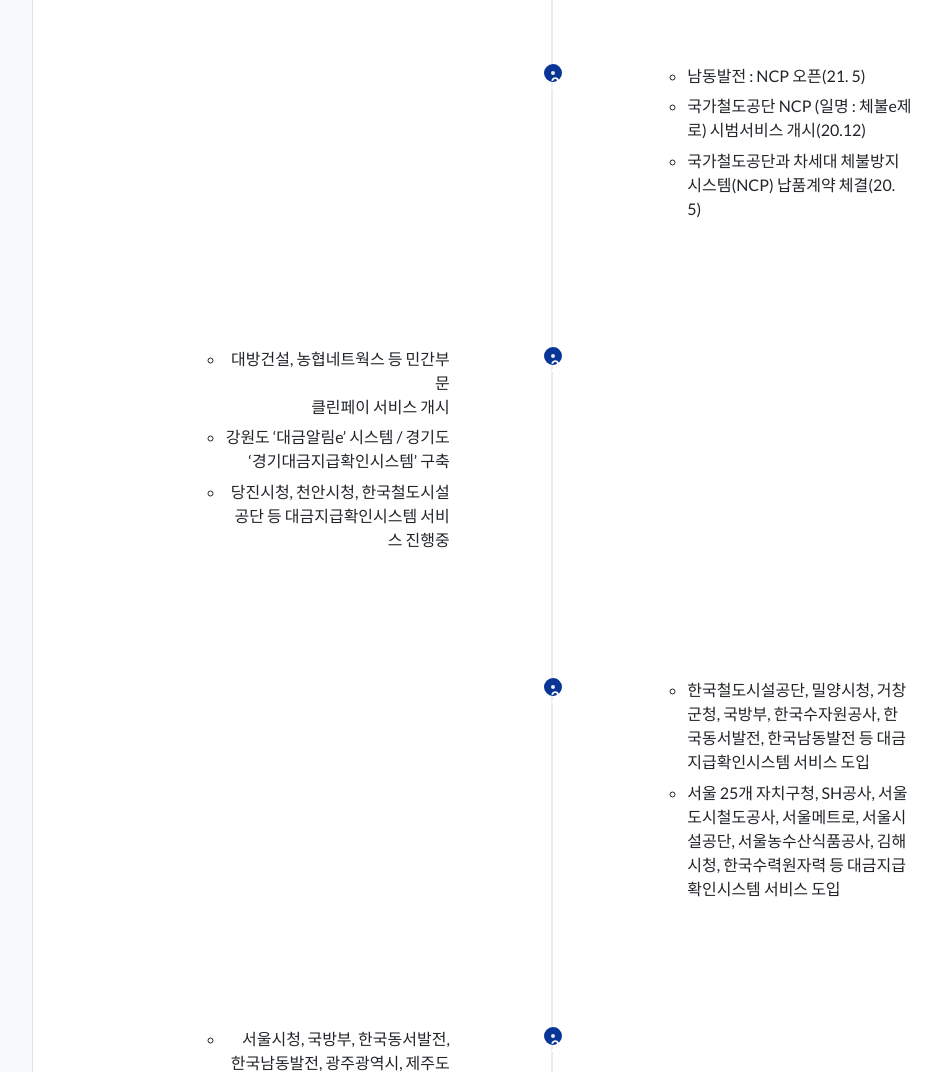
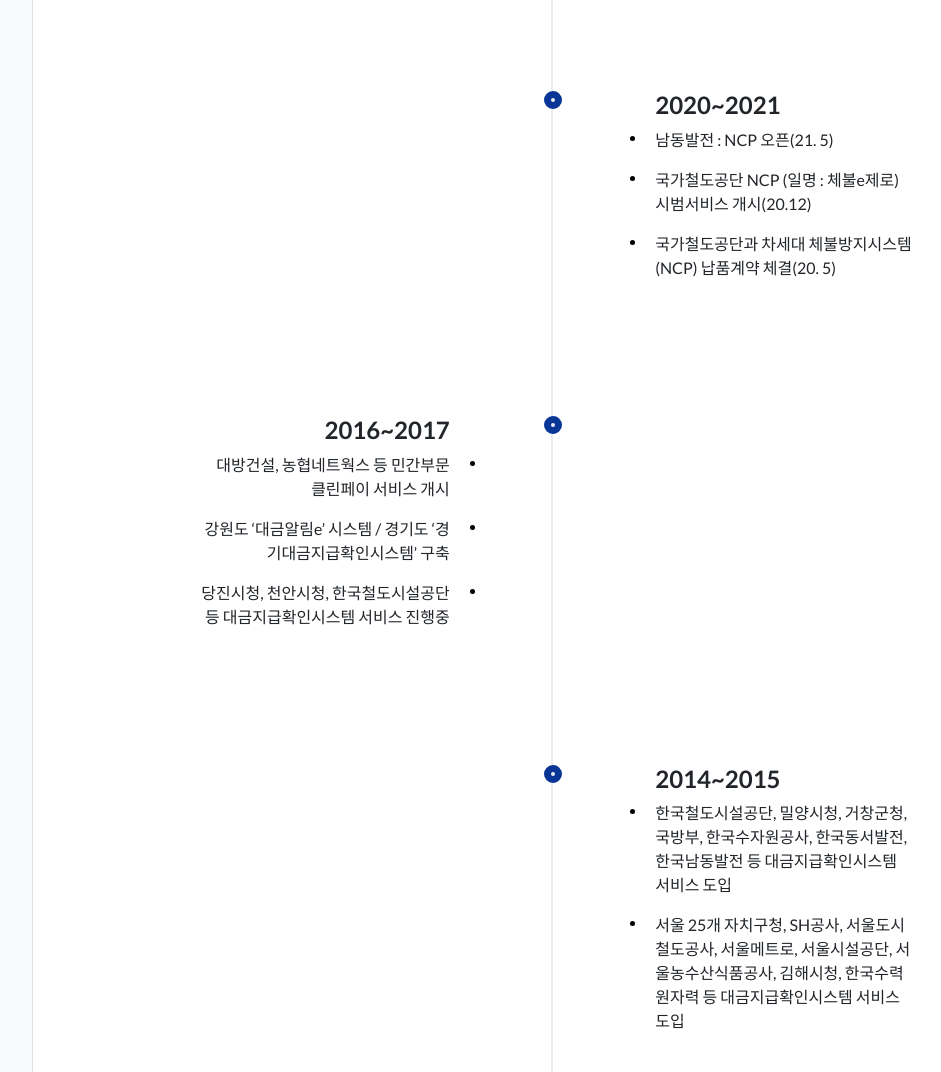
Before and after one commit to bhvcs/paycoms_temp, a plain HTML site: page service-perform.html in a window 1280 px wide. Shown: the part 1140-2212 px from the top of the page, without its empty margins (208-1149 px from the left). Drawn offline with nearby package versions, Linux system fonts and the light colour scheme.

Commit message:
서비스 실적 수정

```diff
--- a/css/ser-perform.css
+++ b/css/ser-perform.css
@@ -113,12 +113,38 @@
 }
 .timeline .timeline-body > ul,
 .timeline .timeline-body > p {
+    list-style: none;
     font-size: 1.0em;
     font-weight: 500;
   margin-bottom: 0;
+  padding: 0;
 }
 .timeline .timeline-body > ul li{
-    margin-bottom: 0.4rem;
+    margin-bottom: 1rem;
+    position: relative;
+}
+.timeline .timeline-body > ul li:before{
+  content: "";
+  position: absolute;
+  display: inline-block;
+  width: 5px;
+  height: 5px;
+  background-color: #000;
+  border-radius: 100%;
+  top: 0.5em;
+  right: -25px;
+}
+
+.timeline .timeline-inverted .timeline-body > ul li:before{
+  content: "";
+  position: absolute;
+  display: inline-block;
+  width: 5px;
+  height: 5px;
+  background-color: #000;
+  border-radius: 100%;
+  top: 0.5em;
+  left: -25px;
 }
 
 @media (min-width: 768px) {
--- a/service-perform.html
+++ b/service-perform.html
@@ -108,14 +108,13 @@
                             </div>
                             <ul class="timeline">
                                 <li>
-                                    <div class="timeline-image">2023</div>
+                                    <div class="timeline-image"></div>
                                     <div class="timeline-panel">
-                                        <!--<div class="timeline-heading">
-                                            <h4>2009-2011</h4>
-                                            <h4 class="subheading">Our Humble Beginnings</h4>
-                                        </div>-->
+                                        <div class="timeline-heading">
+                                            <h4>2023</h4>
+                                        </div>
                                         <div class="timeline-body"><ul>
-                                            <li>대주전자재료(민간기업) 채권 신탁 연계 차세대 클린페이 도입 (23.08)</li>
+                                            <li>대주전자재료(민간기업) 채권 신탁 연계<br>차세대 클린페이 도입 (23.08)</li>
                                             <li>인천중구시설관리공단 차세대 클린페이 도입 (23.08)</li>
                                             <li>부평구청 차세대 클린페이 도입 (23.07)</li>
                                             <li>인천시설공단, 인천중구시설관리공단, 남동구도시관리공단, 부평구청, 미추홀구청, 인천동구청, 인천시종합건설본부, 인천도시공사, 계양구청, 부평구시설관리공단, 인천중구청, 구로구시설관리공단 등 인천 지역 지자체 클린페이 도입 MOU 체결</li>
@@ -123,9 +122,11 @@
                                     </div>
                                 </li>
                                 <li class="timeline-inverted">
-                                    <div class="timeline-image">2020~2021</div>
+                                    <div class="timeline-image"></div>
                                     <div class="timeline-panel">
-
+                                        <div class="timeline-heading">
+                                            <h4>2020~2021</h4>
+                                        </div>
                                         <div class="timeline-body"><ul>
                                             <li>남동발전 : NCP 오픈(21. 5)</li>
                                             <li>국가철도공단 NCP (일명 : 체불e제로) 시범서비스 개시(20.12)</li>
@@ -134,8 +135,11 @@
                                     </div>
                                 </li>
                                 <li>
-                                    <div class="timeline-image">2016~2017</div>
+                                    <div class="timeline-image"></div>
                                     <div class="timeline-panel">
+                                        <div class="timeline-heading">
+                                            <h4>2016~2017</h4>
+                                        </div>
                                         <div class="timeline-body"><ul>
                                             <li>대방건설, 농협네트웍스 등 민간부문
                                                 <br>클린페이 서비스 개시</br></li>
@@ -145,8 +149,11 @@
                                     </div>
                                 </li>
                                 <li class="timeline-inverted">
-                                    <div class="timeline-image">2014~2015</div>
+                                    <div class="timeline-image"></div>
                                     <div class="timeline-panel">
+                                        <div class="timeline-heading">
+                                            <h4>2014~2015</h4>
+                                        </div>
                                         <div class="timeline-body"><ul>
                                             <li>한국철도시설공단, 밀양시청, 거창군청, 국방부, 한국수자원공사, 한국동서발전, 한국남동발전 등 대금지급확인시스템 서비스 도입</li>
                                             <li>서울 25개 자치구청, SH공사, 서울도시철도공사, 서울메트로, 서울시설공단, 서울농수산식품공사, 김해시청, 한국수력원자력 등 대금지급확인시스템 서비스 도입</li>
@@ -154,8 +161,11 @@
                                     </div>
                                 </li>
                                 <li>
-                                    <div class="timeline-image">2013</div>
+                                    <div class="timeline-image"></div>
                                     <div class="timeline-panel">
+                                        <div class="timeline-heading">
+                                            <h4>2013</h4>
+                                        </div>
                                         <div class="timeline-body"><ul>
                                             <li>서울시청, 국방부, 한국동서발전, 한국남동발전, 광주광역시, 제주도청, 제주시청, 서귀포시청, 광명시청, 수원시청 등 대금지급확인시스템 서비스 도입</li>
                                             <li>조달청 ‘정부계약 하도급 관리시스템 구축사업’ 공동 수행</li>
@@ -163,8 +173,11 @@
                                     </div>
                                 </li>
                                 <li class="timeline-inverted">
-                                    <div class="timeline-image">2010~2012</div>
+                                    <div class="timeline-image"></div>
                                     <div class="timeline-panel">
+                                        <div class="timeline-heading">
+                                            <h4>2010~2012</h4>
+                                        </div>
                                         <div class="timeline-body"><ul>
                                             <li>한국수력원자력 ‘대금지급확인시스템(한수원PMS)’ 구축</li>
                                             <li>하도급대금지급확인시스템 프로그램 등록 (제163414호)</li>
```
